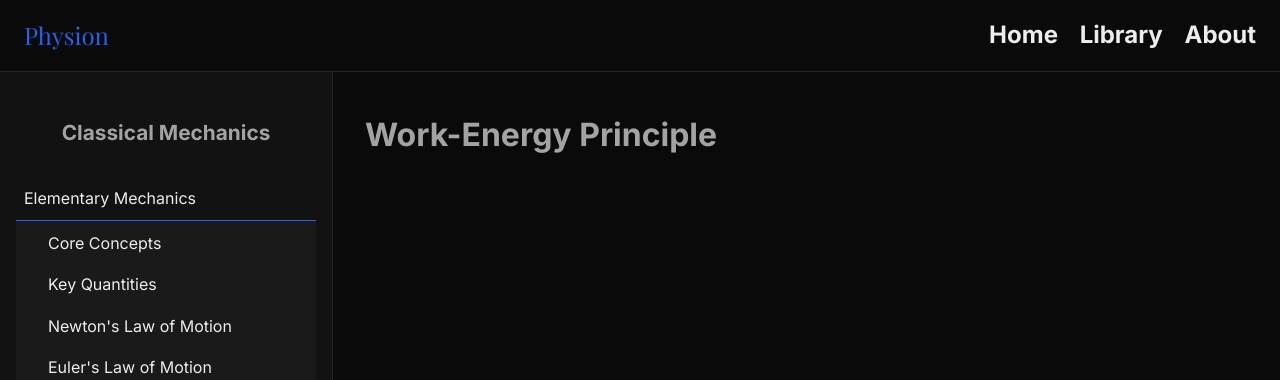
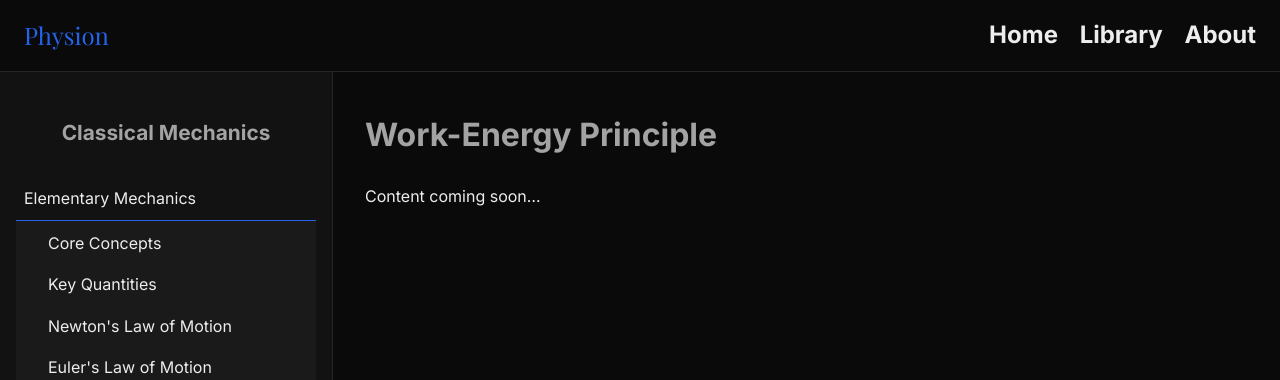
Before and after one commit to thfahim-xyz/physion, a Jekyll site: the page built from books/cm/cm1/cm1-8.md, in a window 1280 px wide. Shown: the top 380 px of the page. Built offline with Jekyll 4.4.1, drawn with Linux system fonts in a browser that asks for light colours.

Commit message:
Update cm1-8.md

```diff
--- a/books/cm/cm1/cm1-8.md
+++ b/books/cm/cm1/cm1-8.md
@@ -4,4 +4,6 @@ title: Work-Energy Principle
 book: cm
 ---
 
-# Work-Energy Principle
+# {{ page.title }}
+
+Content coming soon...
```
